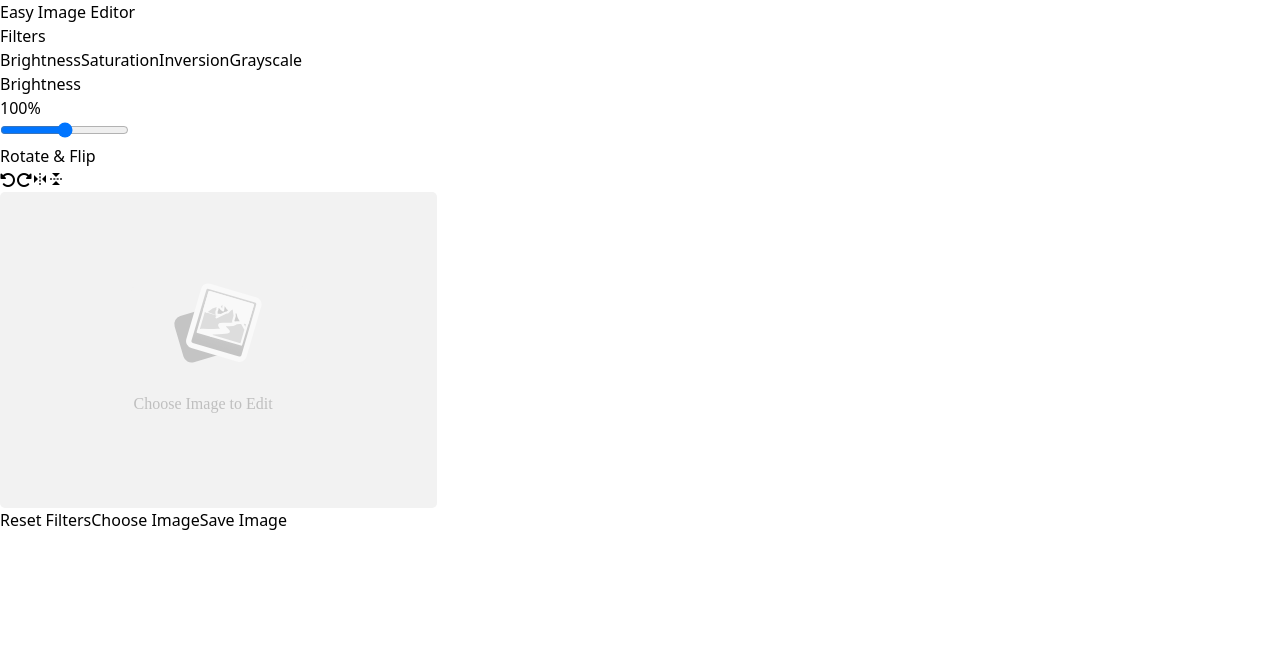
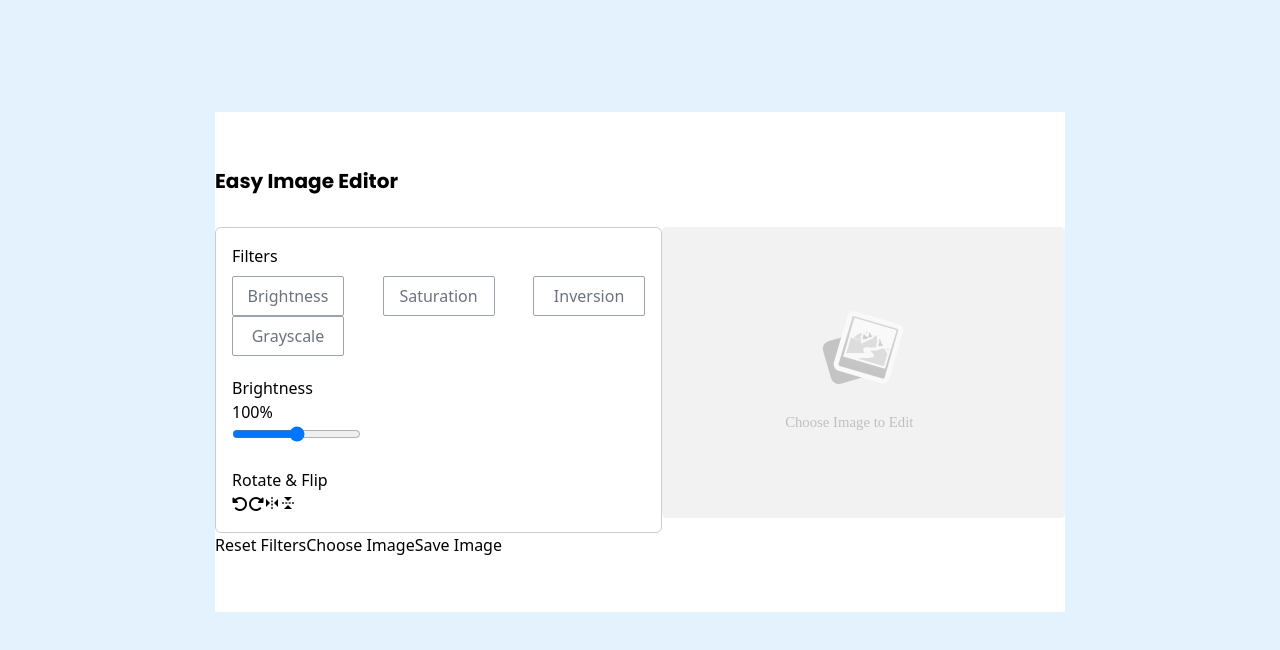
Before and after one commit to NoorFatima-developer/Photo-Editor-in-React, a React (Vite) app in the folder Photo Editor/: page / in a window 1280 px wide. Shown: the top 650 px of the page. Built offline with nearby package versions, Linux system fonts and the light colour scheme.

Commit message:
code is added

```diff
--- a/Photo Editor/index.html
+++ b/Photo Editor/index.html
@@ -8,7 +8,7 @@
     <link rel="stylesheet" href="https://cdnjs.cloudflare.com/ajax/libs/font-awesome/6.1.1/css/all.min.css">
     <title>Vite + React</title>
   </head>
-  <body>
+  <body class="bg-[#E3F2FD]">
     <div id="root"></div>
     <script type="module" src="/src/main.jsx"></script>
   </body>
--- a/Photo Editor/src/App.css
+++ b/Photo Editor/src/App.css
@@ -1,3 +1,6 @@
+@import url('https://fonts.googleapis.com/css2?family=Poppins:wght@400;700&display=swap');
+
+
 /* #root {
   max-width: 1280px;
   margin: 0 auto;
--- a/Photo Editor/src/App.jsx
+++ b/Photo Editor/src/App.jsx
@@ -8,22 +8,23 @@ function App() {
 
   return (
     <>
-      <div>
-        <h2>Easy Image Editor</h2>
+     <section className='w-full max-w-[850px] flex mx-auto items-center justify-center bg-white mt-28 min-h-[500px] ' >
+     <div className='ml-0'>
+        <h2 className=' font-poppins text-xl font-bold mb-8'>Easy Image Editor</h2>
         {/* Main Content */}
-        <div>
+        <div className='flex flex-row'>
           {/* Left Section */}
 
-          <div>
+          <div className=' border-customGray border-[1px] rounded-md p-4 space-y-5'>
           {/* Filter wali div */}
 
           <div>
-            <p>Filters</p>
-            <div>
-            <button>Brightness</button>
-            <button>Saturation</button>
-            <button>Inversion</button>
-            <button>Grayscale</button>
+            <p className='mb-2'>Filters</p>
+            <div className='flex flex-wrap justify-between'>
+            <button className='h-10 text-md text-gray-500 rounded-sm border border-gray-400 w-28'>Brightness</button>
+            <button className='h-10 text-md text-gray-500 rounded-sm border border-gray-400 w-28'>Saturation</button>
+            <button className='h-10 text-md text-gray-500 rounded-sm border border-gray-400 w-28'>Inversion</button>
+            <button className='h-10 text-md text-gray-500 rounded-sm border border-gray-400 w-28'>Grayscale</button>
             </div>
           </div>
 
@@ -70,6 +71,7 @@ function App() {
 
       </div>
       {/* Start div ends here */}
+     </section>
     </>
   )
 }
--- a/Photo Editor/tailwind.config.js
+++ b/Photo Editor/tailwind.config.js
@@ -5,7 +5,16 @@
       "./src/**/*.{js,ts,jsx,tsx}",
     ],
   theme: {
-    extend: {},
+    extend: {
+      fontFamily: {
+        poppins: ['Poppins', 'sans-serif'],
+      },
+      colors: {
+        background_color: '#E3F2FD',
+        customGray: '#ccc',
+
+      },
+    },
   },
   plugins: [],
 }
```
